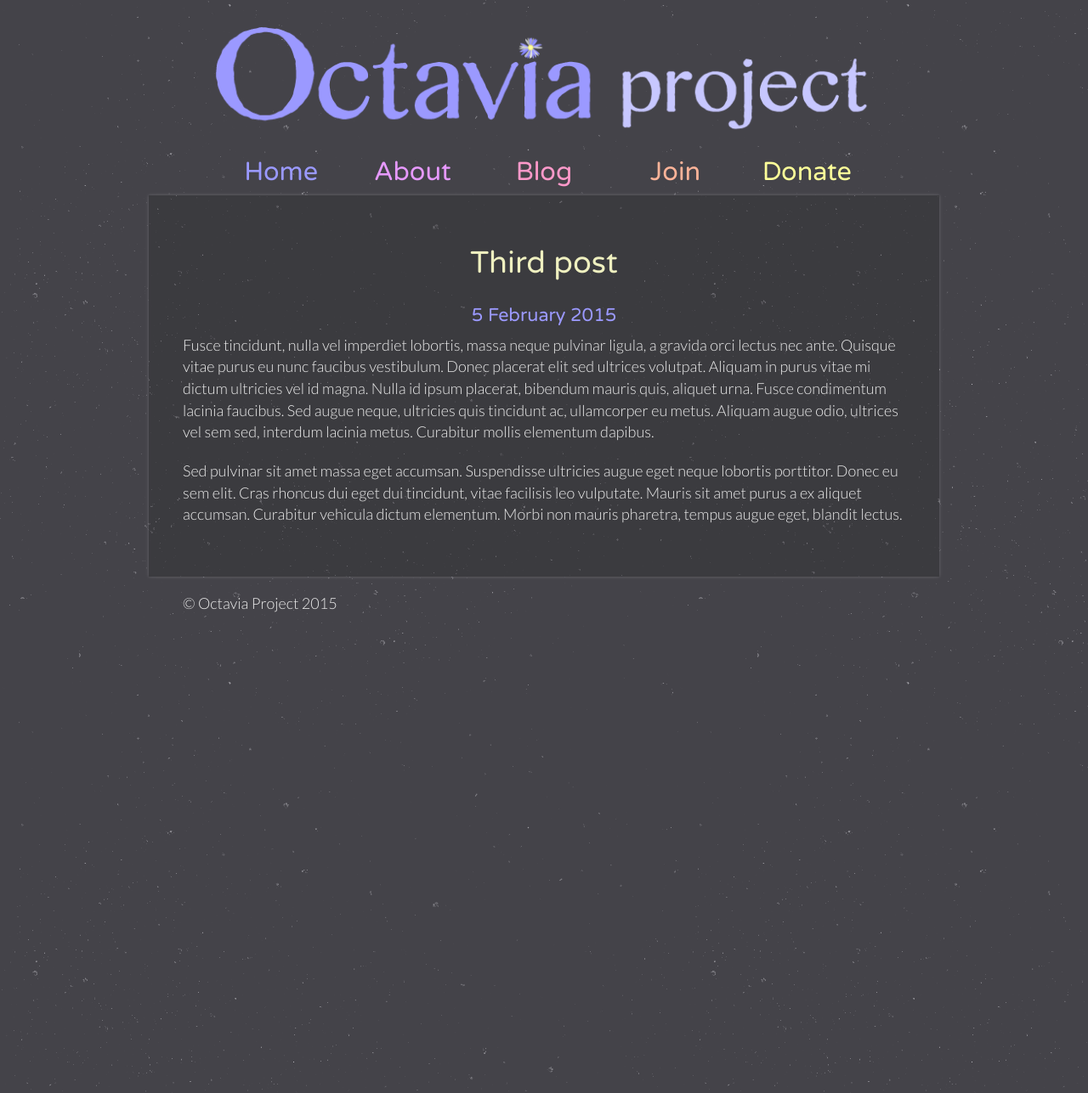
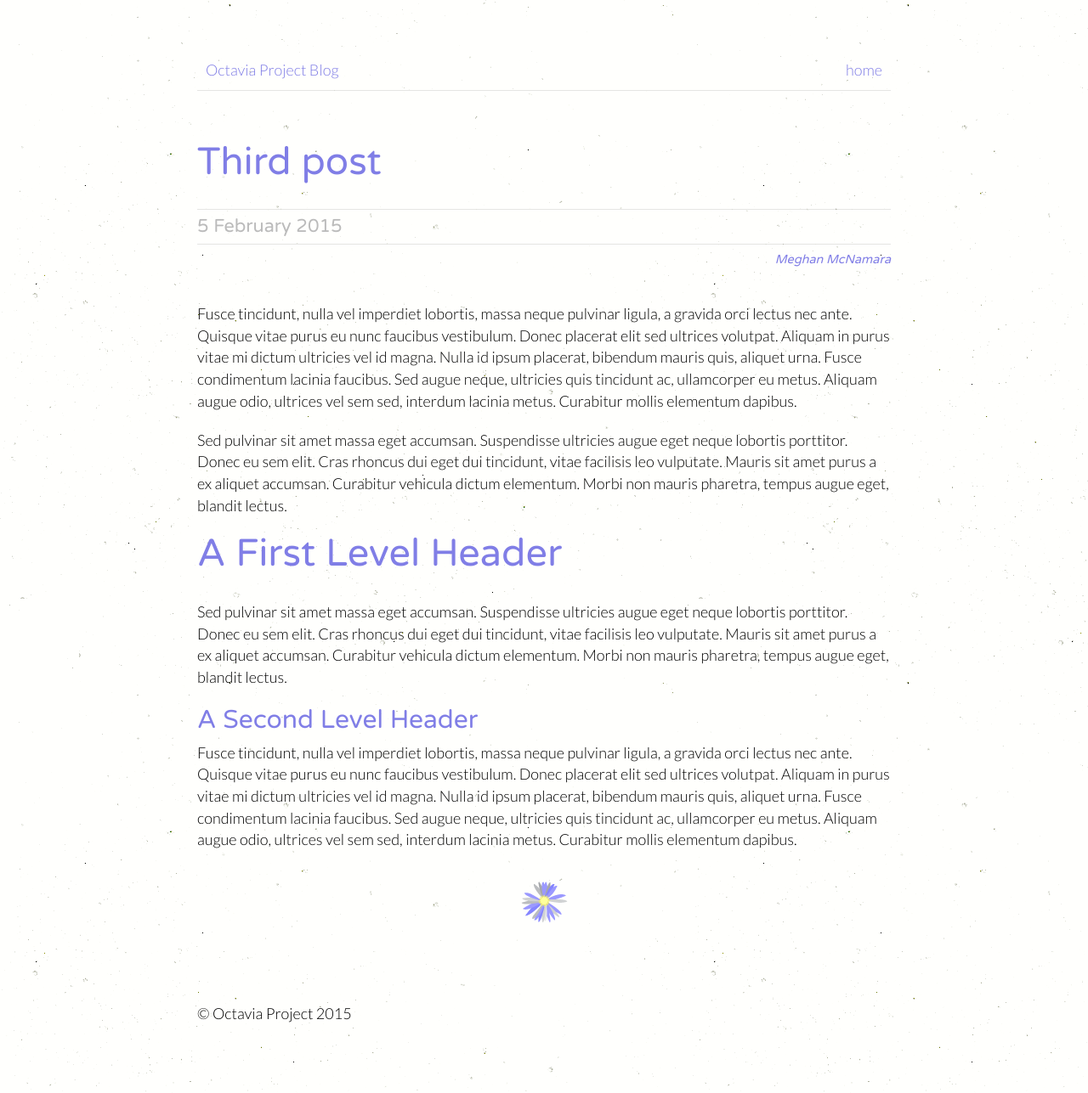
Before and after one commit to OctaviaProject/octaviaproject.github.io, a Jekyll site: the page built from _posts/2015-2-5-Third-post.md, in a window 1280 px wide. Shown: the whole page at 85% size. Built offline with Jekyll 4.4.1, drawn with Linux system fonts in a browser that asks for light colours.

Commit message:
Blog version 1

```diff
--- /dev/null
+++ b/_includes/blog_header.html
@@ -0,0 +1,39 @@
+<!DOCTYPE html>
+<html lang="en">
+  <head>
+    <meta charset="utf-8">
+    <meta http-equiv="X-UA-Compatible" content="IE=edge">
+    <meta name="viewport" content="width=device-width, initial-scale=1">
+    <meta name="description" content="">
+    <link rel="icon" href="{{ site.url }}/assets/img/favicon.ico">
+
+    <title>Octavia Project Blog</title>
+
+    <!--link href='http://fonts.googleapis.com/css?family=Nunito:400,700|Radley:400,400italic' rel='stylesheet' type='text/css'-->
+
+    <link href='//fonts.googleapis.com/css?family=Lato:300|Varela+Round' rel='stylesheet' type='text/css'>
+    <link href='//fonts.googleapis.com/css?family=Open+Sans' rel='stylesheet' type='text/css'>
+    <link href="{{ site.url }}/assets/css/bootstrap.min.css" rel="stylesheet">
+    <link href="{{ site.url }}/assets/css/common.css" rel="stylesheet">
+    <link href="{{ site.url }}/assets/css/blog-styles.css" rel="stylesheet">
+
+    <script src="{{ site.url }}/assets/js/jquery-1.11.2.min.js"></script>
+    <script src="{{ site.url }}/assets/js/bootstrap.min.js"></script>
+
+    <!-- HTML5 shim and Respond.js for IE8 support of HTML5 elements and media queries -->
+    <!--[if lt IE 9]>
+      <script src="https://oss.maxcdn.com/html5shiv/3.7.2/html5shiv.min.js"></script>
+      <script src="https://oss.maxcdn.com/respond/1.4.2/respond.min.js"></script>
+    <![endif]-->
+  </head>
+
+  <body>
+    <div class="main">
+      <div id="blog-header">
+        <span id="blog-title">
+          <a href="/blog.html">Octavia Project Blog</a>
+        </span>
+        <span style="float: right;">
+          <a href="/">home</a>
+        </span>
+      </div>
--- a/_includes/header.html
+++ b/_includes/header.html
@@ -12,6 +12,7 @@
     <link href='//fonts.googleapis.com/css?family=Lato:300|Varela+Round' rel='stylesheet' type='text/css'>
     <link href='//fonts.googleapis.com/css?family=Open+Sans' rel='stylesheet' type='text/css'>
     <link href="{{ site.url }}/assets/css/bootstrap.min.css" rel="stylesheet">
+    <link href="{{ site.url }}/assets/css/common.css" rel="stylesheet">
     <link href="{{ site.url }}/assets/css/styles.css" rel="stylesheet">
 
     <script src="{{ site.url }}/assets/js/jquery-1.11.2.min.js"></script>
--- a/_layouts/post.html
+++ b/_layouts/post.html
@@ -1,10 +1,13 @@
-{% include header.html %}
+{% include blog_header.html %}
 
+<div class="post">
   <h1>{{ page.title }}</h1>
-  <h3>{{ page.author }}</h3>
-  <h2>{{ page.date | date: "%-d %B %Y" }}</h2>
+  <h2 class="post-header">{{ page.date | date: "%-d %B %Y" }}</h2>
+  <h3 class="post-header">{{ page.author }}</h3>
   <div>
       {{ content }}
   </div>
+  <div class="flower"><img src="{{ site.url }}/assets/img/flower.png"></div>
+</div>
 
 {% include footer.html %}
--- a/_posts/2015-2-5-Third-post.md
+++ b/_posts/2015-2-5-Third-post.md
@@ -1,8 +1,19 @@
 ---
 layout: post
 title: Third post
+author: Meghan McNamara
 ---
 
 Fusce tincidunt, nulla vel imperdiet lobortis, massa neque pulvinar ligula, a gravida orci lectus nec ante. Quisque vitae purus eu nunc faucibus vestibulum. Donec placerat elit sed ultrices volutpat. Aliquam in purus vitae mi dictum ultricies vel id magna. Nulla id ipsum placerat, bibendum mauris quis, aliquet urna. Fusce condimentum lacinia faucibus. Sed augue neque, ultricies quis tincidunt ac, ullamcorper eu metus. Aliquam augue odio, ultrices vel sem sed, interdum lacinia metus. Curabitur mollis elementum dapibus.
 
 Sed pulvinar sit amet massa eget accumsan. Suspendisse ultricies augue eget neque lobortis porttitor. Donec eu sem elit. Cras rhoncus dui eget dui tincidunt, vitae facilisis leo vulputate. Mauris sit amet purus a ex aliquet accumsan. Curabitur vehicula dictum elementum. Morbi non mauris pharetra, tempus augue eget, blandit lectus.
+
+A First Level Header
+====================
+
+Sed pulvinar sit amet massa eget accumsan. Suspendisse ultricies augue eget neque lobortis porttitor. Donec eu sem elit. Cras rhoncus dui eget dui tincidunt, vitae facilisis leo vulputate. Mauris sit amet purus a ex aliquet accumsan. Curabitur vehicula dictum elementum. Morbi non mauris pharetra, tempus augue eget, blandit lectus.
+
+A Second Level Header
+---------------------
+
+Fusce tincidunt, nulla vel imperdiet lobortis, massa neque pulvinar ligula, a gravida orci lectus nec ante. Quisque vitae purus eu nunc faucibus vestibulum. Donec placerat elit sed ultrices volutpat. Aliquam in purus vitae mi dictum ultricies vel id magna. Nulla id ipsum placerat, bibendum mauris quis, aliquet urna. Fusce condimentum lacinia faucibus. Sed augue neque, ultricies quis tincidunt ac, ullamcorper eu metus. Aliquam augue odio, ultrices vel sem sed, interdum lacinia metus. Curabitur mollis elementum dapibus.
--- /dev/null
+++ b/assets/css/blog-styles.scss
@@ -0,0 +1,137 @@
+---
+# Front matter comment to ensure Jekyll properly reads file.
+---
+
+$font-text: 'Lato', sans-serif;
+$font-headline: 'Varela Round', sans-serif;
+$primary-purple: #9B99FF;
+$secondary-purple: #C1BFFF;
+$darker-purple: #807EE6;
+$text-color: black;
+$text-subtle: #bbb;
+
+div#blog-header {
+  margin-bottom: 60px;
+  border-bottom: 1px solid rgba(0,0,0,0.1);
+  padding: 10px;
+}
+
+span#blog-title {
+  color: $darker-purple;
+}
+
+body {
+  color: $text-color;
+  font-family: $font-text;
+  background-image: url('../img/inverted-stardust.png');
+  font-size: 1.8em;
+  padding-top: 20px;
+  padding-bottom: 20px;
+}
+
+h1, h2, h3 {
+  font-family: $font-headline;
+  color: $darker-purple;
+}
+
+h1 {
+  text-align: left;
+  margin-bottom: 30px;
+  font-size: 2.5em;
+}
+
+h2.post-header {
+  text-align: left;
+  //display: inline-block;
+  font-size: 1.2em;
+  border: 1px solid rgba(0,0,0,0.1);
+  border-left: none;
+  border-right: none;
+  padding: 8px 0px 8px 0px;
+  color: $text-subtle;
+}
+h3.post-header {
+  color: $darker-purple;
+  font-size: 0.8em;
+  text-align: right;
+  font-style: oblique;
+  margin-top: 10px;
+  margin-bottom: 3em;
+}
+
+p {
+  margin-bottom: 20px;
+}
+
+a {
+  color: $darker-purple;
+}
+a:hover {
+  color: $primary-purple;
+  text-decoration: none;
+}
+
+.main,
+.footer {
+  width: 70%;
+  margin: 0 auto;
+  padding: 40px;
+}
+
+.header {
+  padding: 0px 30px 15px 30px;
+  text-align: center;
+}
+
+.footer {
+  width: 70%;
+  margin: 0 auto;
+  padding-top: 19px;
+}
+
+.container {
+  max-width: 960px;
+}
+
+ul.recent-posts {
+  line-height: 1.75em;
+  list-style-type: none;
+}
+
+span.recent-post-date {
+  margin-right: 10px;
+  color: $text-subtle;
+}
+
+// Smaller than landscape tablet
+@media screen and (max-width: 768px) {
+   Remove the padding we set earlier
+  .header,
+  .main,
+  .footer {
+    padding-right: 0;
+    padding-left: 0;
+  }
+  .header {
+    padding: 0px;
+    margin-bottom: 30px;
+  }
+  .main {
+    box-shadow: none;
+    background-color: transparent;
+    padding-top: 20px;
+  }
+  .navbar div.active {
+    border: 2px solid $primary-purple;
+  }
+  img.bio {
+    margin-right: 15px;
+    margin-bottom: 10px;
+  }
+}
+
+@media screen and (max-width: 420px) {
+  img.bio {
+    width:100%;
+  }
+}
--- /dev/null
+++ b/assets/css/common.scss
@@ -0,0 +1,9 @@
+---
+# Front matter comment to ensure Jekyll properly reads file.
+---
+
+div.flower {
+  text-align: center;
+  clear: both;
+  margin: 30px;
+}
--- a/assets/css/styles.scss
+++ b/assets/css/styles.scss
@@ -125,11 +125,6 @@ div.about {
   font-size: 1.1em;
 }
 
-div.flower {
-  text-align: center;
-  clear: both;
-  margin: 30px;
-}
 img.img-carousel {
   width: 900px;
   height: 500px;
```
Also changed, not shown: blog.html (added, +22 -0 lines), assets/img/inverted-stardust.png (added).
